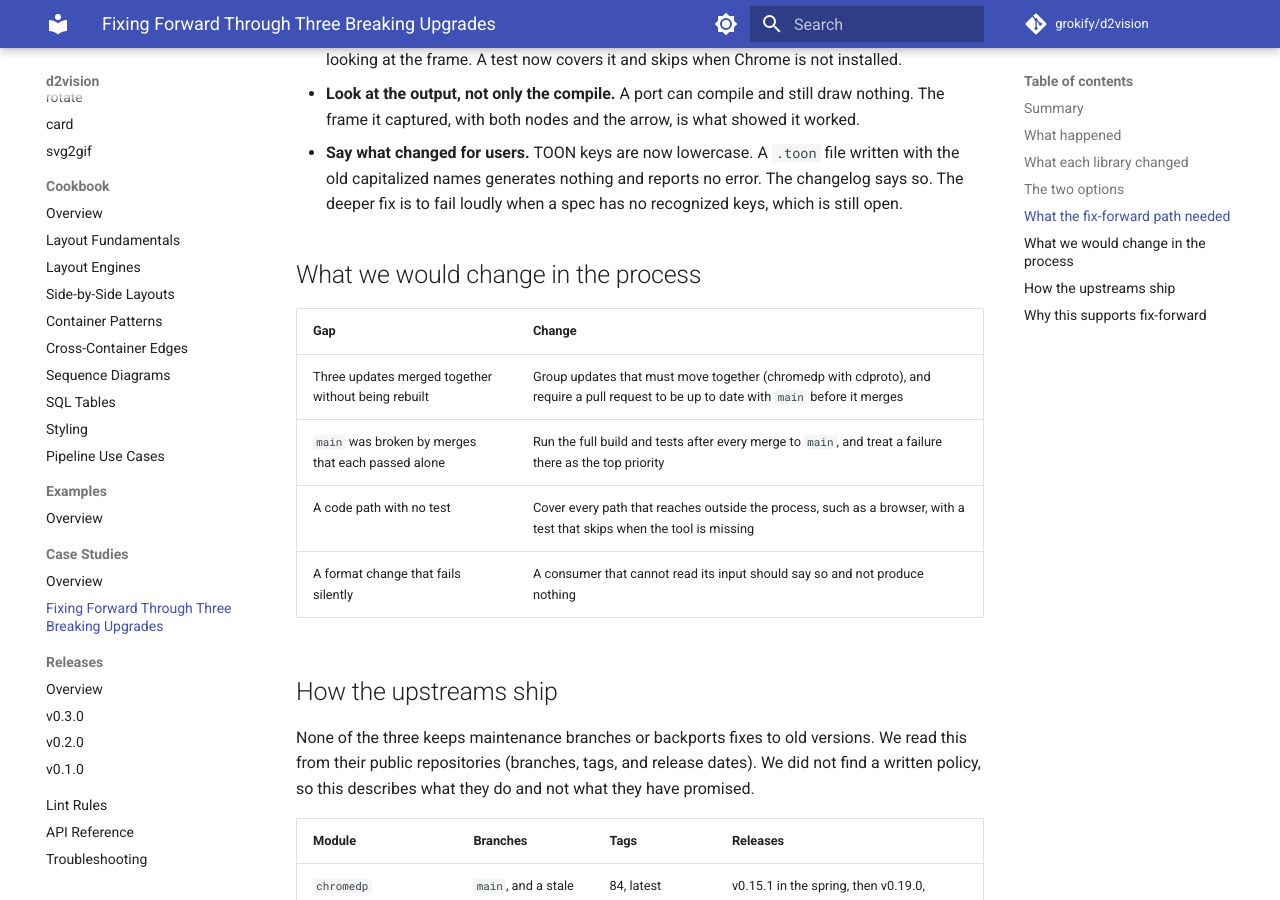
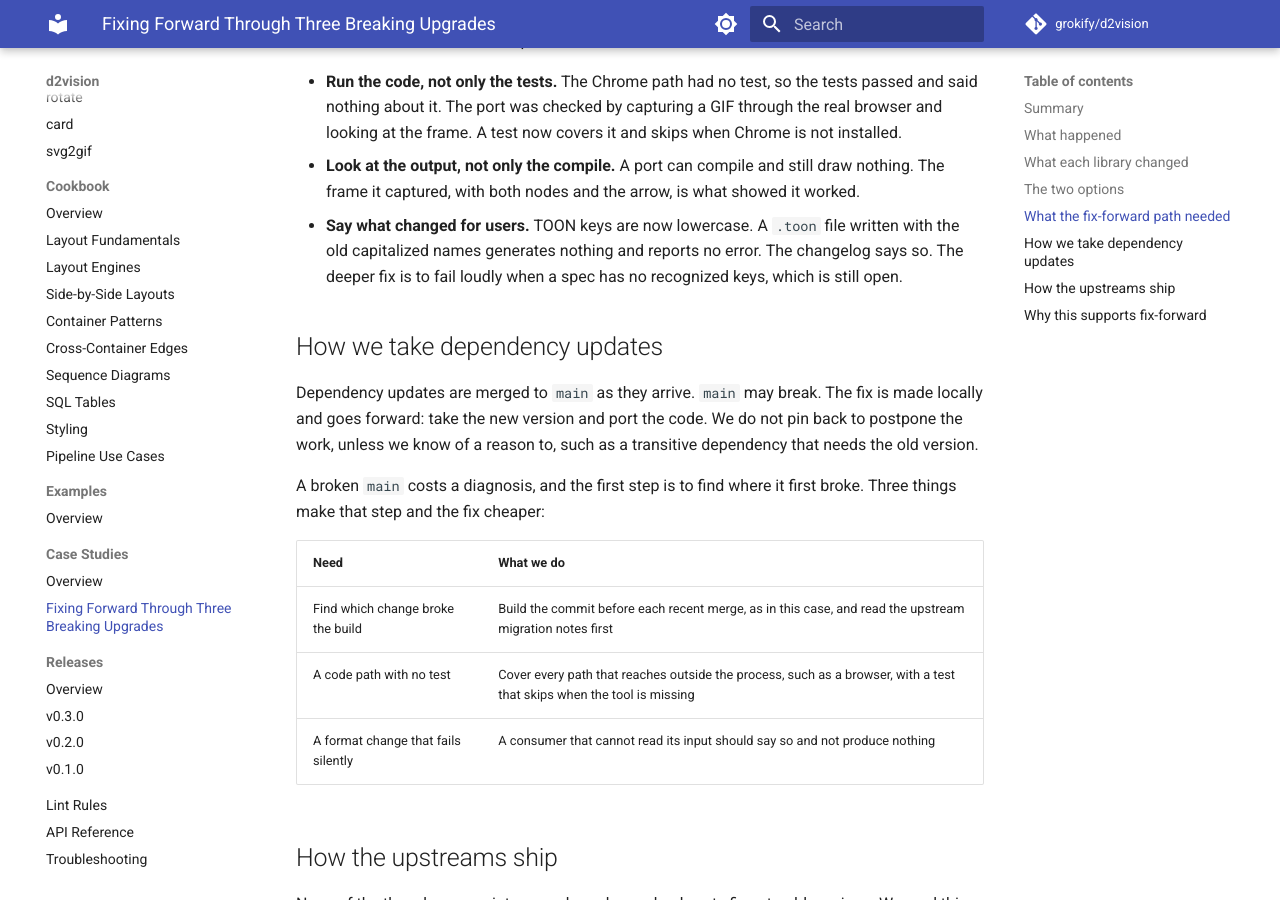
Before and after one commit to grokify/d2vision, an MkDocs documentation site: the page built from docs/design/case-studies/fix-forward-chromedp-cdproto-toon.md, in a window 1280 px wide and 900 px high, scrolled down 2445 px. Built offline with MkDocs 1.6.1 and Material for MkDocs 9.7.7, drawn with Linux system fonts in a browser that asks for light colours; comment, search, counter and statistics services are not loaded; some of the changed text lies outside the part shown.

Commit message:
docs: update the case study for how dependency updates are taken
The CI results for the three updates are no longer available, so the case
study says what is known and not what each passed. It states the policy of
taking updates on main and fixing forward locally.

Refs: RMI-D2VISION-005

Co-Authored-By: Claude Sonnet 5.5 <noreply@anthropic.com>

```diff
--- a/docs/design/case-studies/fix-forward-chromedp-cdproto-toon.md
+++ b/docs/design/case-studies/fix-forward-chromedp-cdproto-toon.md
@@ -11,7 +11,7 @@ were merged together, and `main` stopped building.
 |---|---|
 | **Symptom** | CI and `go test ./...` failed with `missing go.sum entry for module providing package github.com/gobwas/ws` |
 | **Where it appeared** | On a pull request for an unrelated feature, which looked like the cause and was not |
-| **Real cause** | Three Dependabot updates, each fine alone, were merged one after another and left `go.mod` inconsistent |
+| **Real cause** | Three Dependabot updates were merged one after another and left `go.mod` inconsistent |
 | **Dependencies** | `chromedp` v0.16.0 to v0.21.0, `cdproto` to v0.159.0, `toon-go` to v1.0.1 |
 | **Size of the fix** | One file ported (15 lines added, 13 removed), one test added, two documentation samples and one test expectation updated |
 | **Outcome** | All three taken forward. `main` builds and all tests pass |
@@ -22,6 +22,10 @@ Three Dependabot pull requests were open at once: chromedp to v0.21.0 (#28),
 toon-go to v1.0.1 (#29), and cdproto to v0.158.6 (#37). Each was written against
 the `go.mod` that `main` had when it was opened. They were merged one after
 another, and the merges of `go.mod` and `go.sum` did not agree.
+
+The CI results for those three pull requests are no longer available, so we
+cannot say whether any of them passed on its own. What we can show is that
+`main` built before the first of them and did not build after the third.
 
 The result listed chromedp v0.16.0, the old version, beside the new cdproto, and
 did not list the modules chromedp v0.16.0 needs. Nothing that imported chromedp
@@ -79,12 +83,19 @@ have been the cheaper commit and the more expensive decision.
   error. The changelog says so. The deeper fix is to fail loudly when a spec has
   no recognized keys, which is still open.
 
-## What we would change in the process
+## How we take dependency updates
 
-| Gap | Change |
-|-----|--------|
-| Three updates merged together without being rebuilt | Group updates that must move together (chromedp with cdproto), and require a pull request to be up to date with `main` before it merges |
-| `main` was broken by merges that each passed alone | Run the full build and tests after every merge to `main`, and treat a failure there as the top priority |
+Dependency updates are merged to `main` as they arrive. `main` may break. The
+fix is made locally and goes forward: take the new version and port the code.
+We do not pin back to postpone the work, unless we know of a reason to, such as
+a transitive dependency that needs the old version.
+
+A broken `main` costs a diagnosis, and the first step is to find where it first
+broke. Three things make that step and the fix cheaper:
+
+| Need | What we do |
+|------|------------|
+| Find which change broke the build | Build the commit before each recent merge, as in this case, and read the upstream migration notes first |
 | A code path with no test | Cover every path that reaches outside the process, such as a browser, with a test that skips when the tool is missing |
 | A format change that fails silently | A consumer that cannot read its input should say so and not produce nothing |
 
@@ -136,5 +147,5 @@ have to be applied to it by hand as well as to the current one.
 
 What made fix-forward cheap was that each upstream change was documented, so
 the port was mechanical. What made it safe was checking the real output. What
-nearly made it expensive was the process gap: that three updates could break
-`main` together without anyone being told which one to read.
+cost the most was the diagnosis: three updates had broken `main` together, and
+the failure appeared on an unrelated merge.
```
